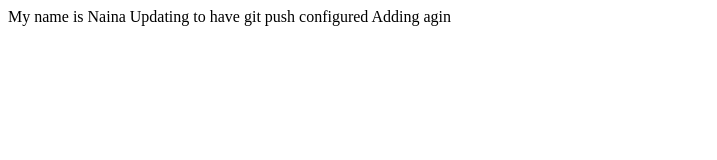
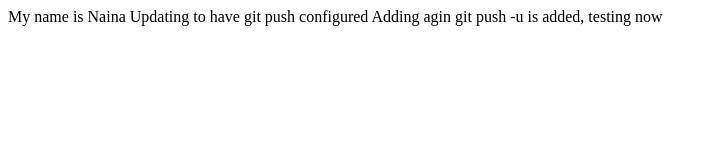
Before and after one commit to nainamishra2195/learn-git, a plain HTML site: page index.html in a window 1280 px wide. Shown: the whole page, without its empty margins (0-717 px from the left). Drawn offline with Linux system fonts and the light colour scheme.

Commit message:
updated again index file in git three repo and git push

```diff
--- a/index.html
+++ b/index.html
@@ -9,5 +9,6 @@
     My name is Naina
     Updating to have git push configured
     Adding agin
+    git push -u is added, testing now
 </body>
 </html>
```
